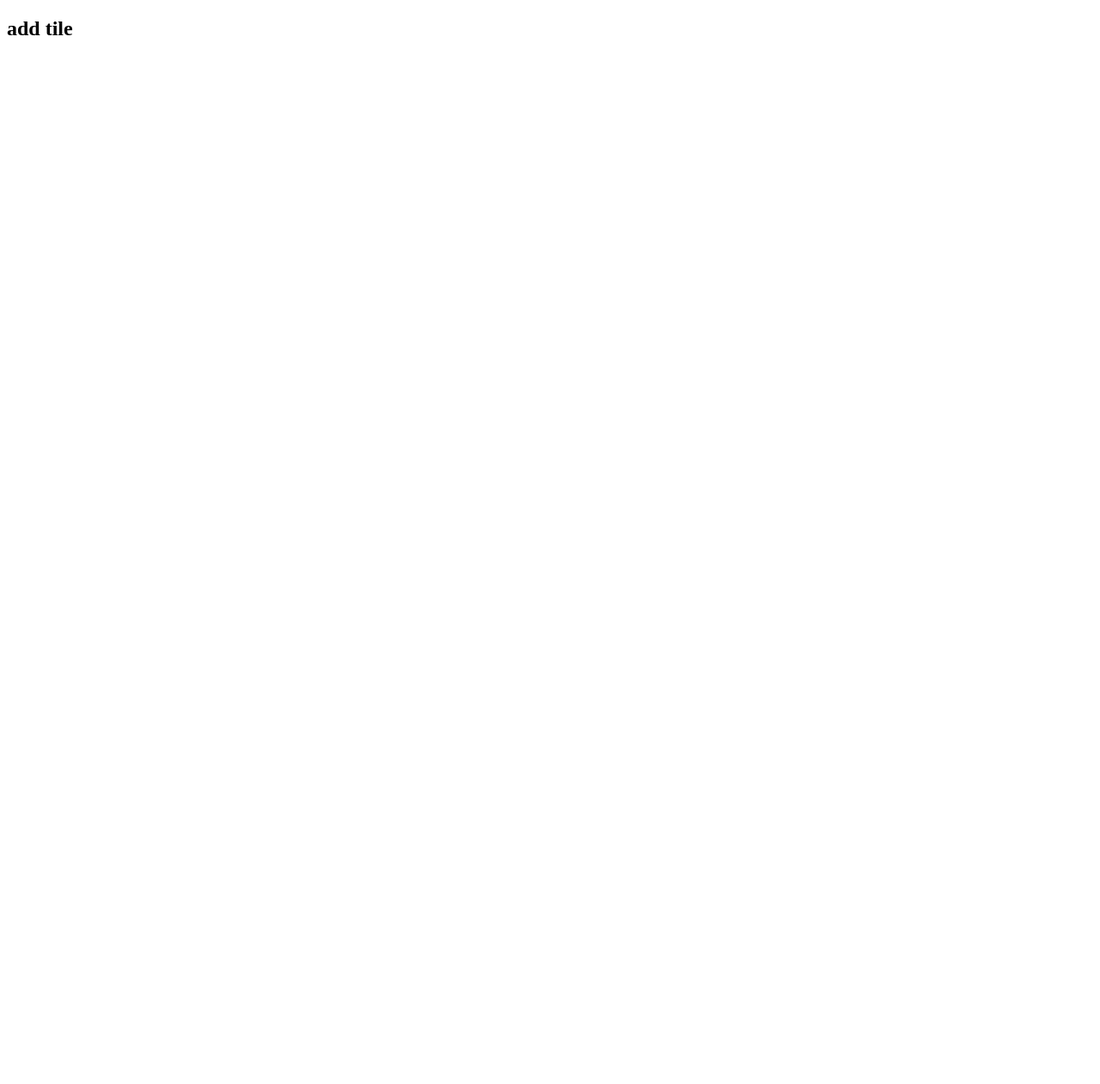
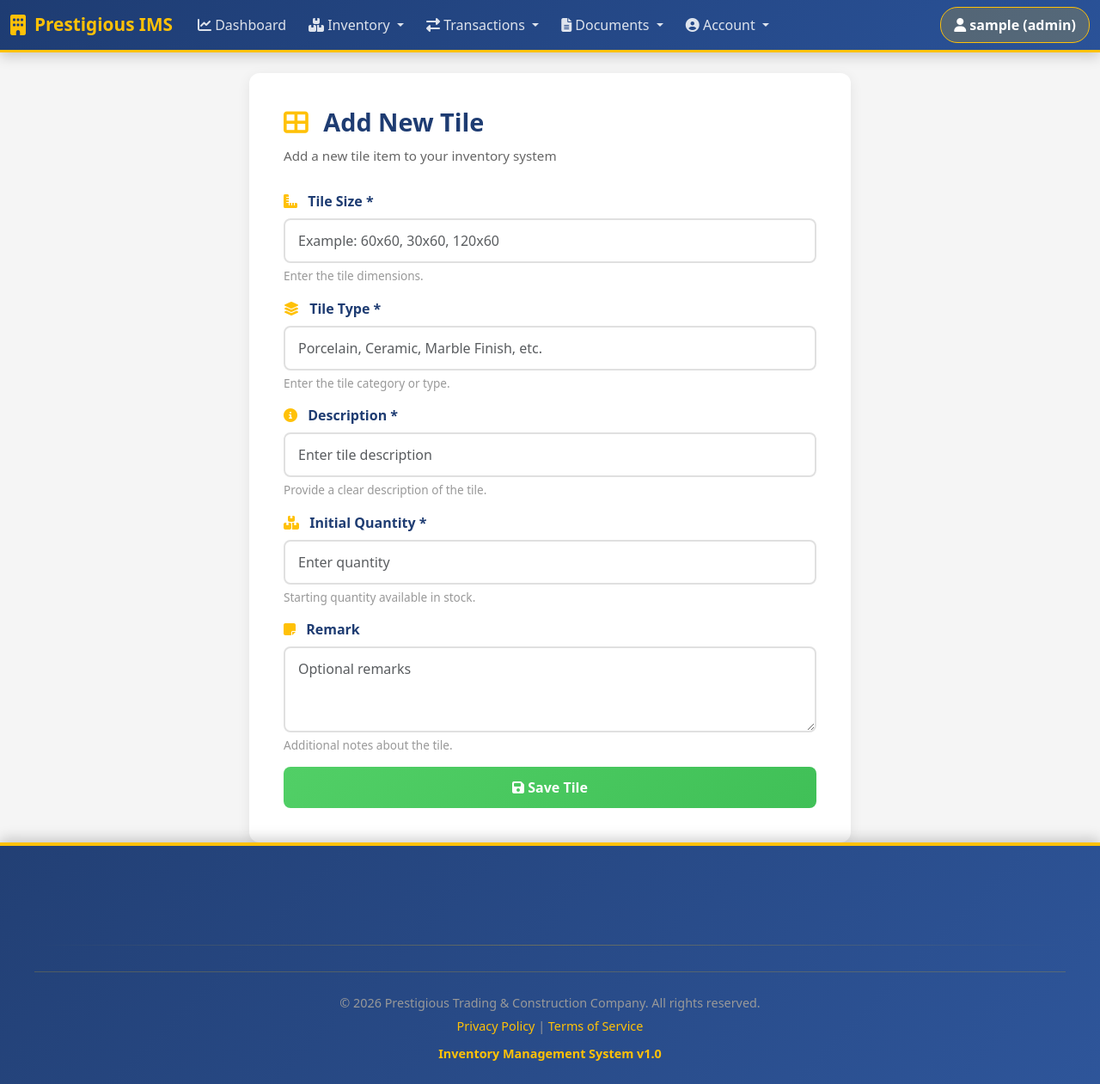
Before and after one commit to santospederson-ui/Inventory-Management-System, a Flask app: page /tile_add_item in a window 1280 px wide. Before the commit the page is almost empty. Shown: the whole page at 86% size. Before the commit the page ends 41 px from the top, so only its background shows below. Run offline with Flask 3, Linux system fonts and the light colour scheme; the visitor is signed in with stand-in values (Sample User, id 1).

Commit message:
Update tile_add_item.html

```diff
--- a/templates/tile_add_item.html
+++ b/templates/tile_add_item.html
@@ -1,10 +1,182 @@
-<!DOCTYPE html>
-<html lang="en">
-<head>
-    <meta charset="UTF-8">
-    <title>Title</title>
-</head>
-<body>
-<h2>add tile</h2>
-</body>
-</html>
+{% extends 'base.html' %}
+
+{% block content %}
+
+<style>
+    .form-card {
+        background: white;
+        border-radius: 12px;
+        padding: 40px;
+        box-shadow: 0 4px 15px rgba(0, 0, 0, 0.08);
+        max-width: 700px;
+        margin: 0 auto;
+    }
+
+    .form-card h1 {
+        color: #1e3c72;
+        font-weight: 700;
+        margin-bottom: 10px;
+        font-size: 1.8rem;
+    }
+
+    .form-card .form-subtitle {
+        color: #666;
+        margin-bottom: 30px;
+        font-size: 0.95rem;
+    }
+
+    .form-group label {
+        color: #1e3c72;
+        font-weight: 600;
+        margin-bottom: 8px;
+        display: block;
+    }
+
+    .form-control {
+        border: 2px solid #e0e0e0;
+        border-radius: 8px;
+        padding: 12px 15px;
+        transition: all 0.3s ease;
+        margin-bottom: 20px;
+        width: 100%;
+    }
+
+    .form-control:focus {
+        border-color: #ffc107;
+        box-shadow: 0 0 0 3px rgba(255, 193, 7, 0.15);
+        outline: none;
+    }
+
+    .btn-submit {
+        width: 100%;
+        padding: 12px;
+        background: linear-gradient(135deg, #51CF66 0%, #40C057 100%);
+        color: white;
+        border: none;
+        border-radius: 8px;
+        font-weight: 700;
+        font-size: 1rem;
+        cursor: pointer;
+        transition: all 0.3s ease;
+    }
+
+    .btn-submit:hover {
+        transform: translateY(-3px);
+    }
+
+    .form-hint {
+        color: #999;
+        font-size: 0.85rem;
+        margin-top: -15px;
+        margin-bottom: 15px;
+    }
+</style>
+
+<div class="form-card">
+
+    <h1>
+        <i class="fas fa-th-large" style="color: #ffc107; margin-right: 10px;"></i>
+        Add New Tile
+    </h1>
+
+    <p class="form-subtitle">
+        Add a new tile item to your inventory system
+    </p>
+
+    <form method="POST">
+
+        <div class="form-group">
+            <label>
+                <i class="fas fa-ruler-combined" style="color: #ffc107; margin-right: 8px;"></i>
+                Tile Size *
+            </label>
+
+            <input type="text"
+                   name="size"
+                   class="form-control"
+                   placeholder="Example: 60x60, 30x60, 120x60"
+                   required>
+
+            <div class="form-hint">
+                Enter the tile dimensions.
+            </div>
+        </div>
+
+        <div class="form-group">
+            <label>
+                <i class="fas fa-layer-group" style="color: #ffc107; margin-right: 8px;"></i>
+                Tile Type *
+            </label>
+
+            <input type="text"
+                   name="type"
+                   class="form-control"
+                   placeholder="Porcelain, Ceramic, Marble Finish, etc."
+                   required>
+
+            <div class="form-hint">
+                Enter the tile category or type.
+            </div>
+        </div>
+
+        <div class="form-group">
+            <label>
+                <i class="fas fa-info-circle" style="color: #ffc107; margin-right: 8px;"></i>
+                Description *
+            </label>
+
+            <input type="text"
+                   name="description"
+                   class="form-control"
+                   placeholder="Enter tile description"
+                   required>
+
+            <div class="form-hint">
+                Provide a clear description of the tile.
+            </div>
+        </div>
+
+        <div class="form-group">
+            <label>
+                <i class="fas fa-boxes" style="color: #ffc107; margin-right: 8px;"></i>
+                Initial Quantity *
+            </label>
+
+            <input type="number"
+                   name="qty"
+                   class="form-control"
+                   min="0"
+                   placeholder="Enter quantity"
+                   required>
+
+            <div class="form-hint">
+                Starting quantity available in stock.
+            </div>
+        </div>
+
+        <div class="form-group">
+            <label>
+                <i class="fas fa-sticky-note" style="color: #ffc107; margin-right: 8px;"></i>
+                Remark
+            </label>
+
+            <textarea name="remark"
+                      class="form-control"
+                      rows="3"
+                      placeholder="Optional remarks"></textarea>
+
+            <div class="form-hint">
+                Additional notes about the tile.
+            </div>
+        </div>
+
+        <button type="submit" class="btn-submit">
+            <i class="fas fa-save"></i>
+            Save Tile
+        </button>
+
+    </form>
+
+</div>
+
+{% endblock %}
```
